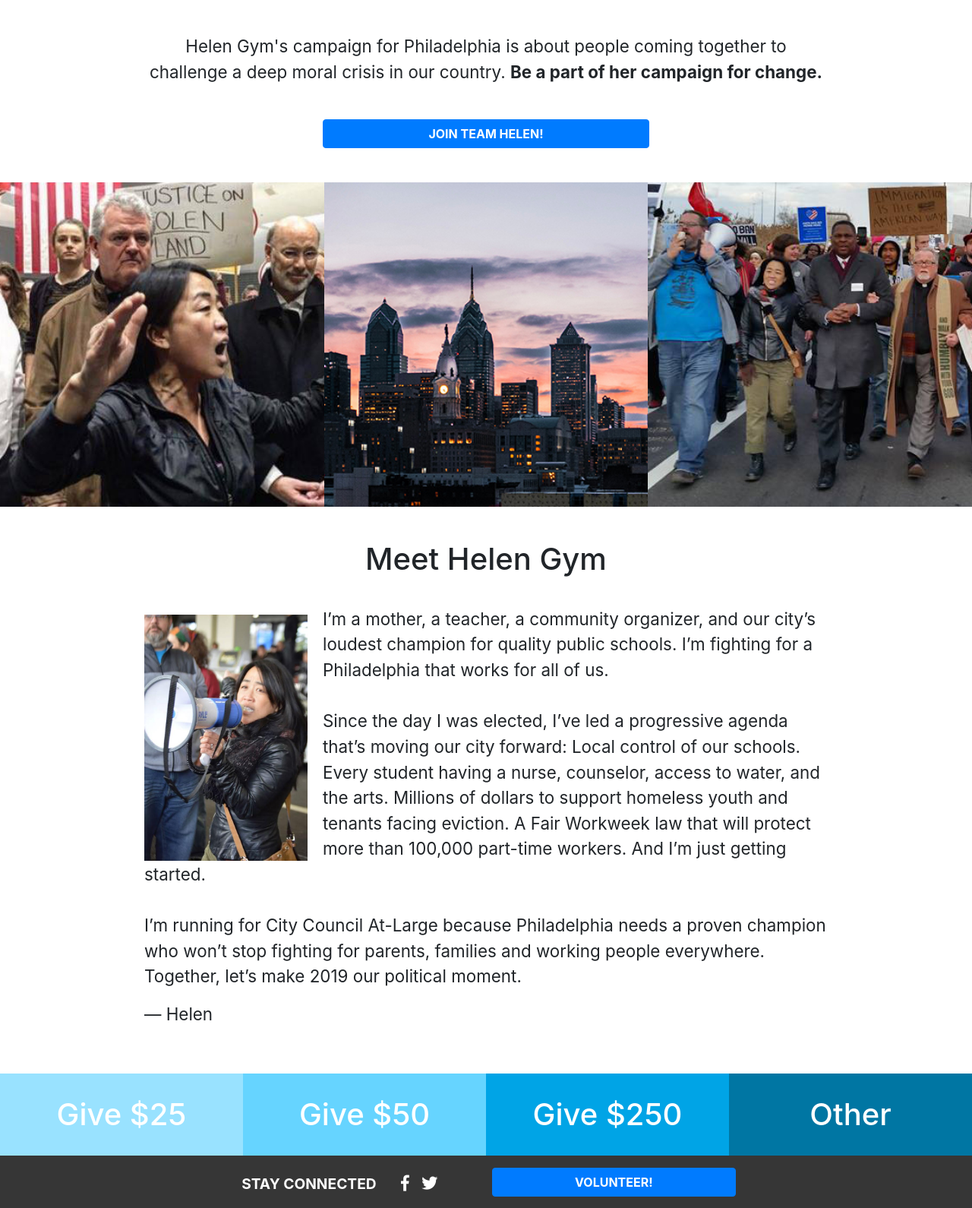
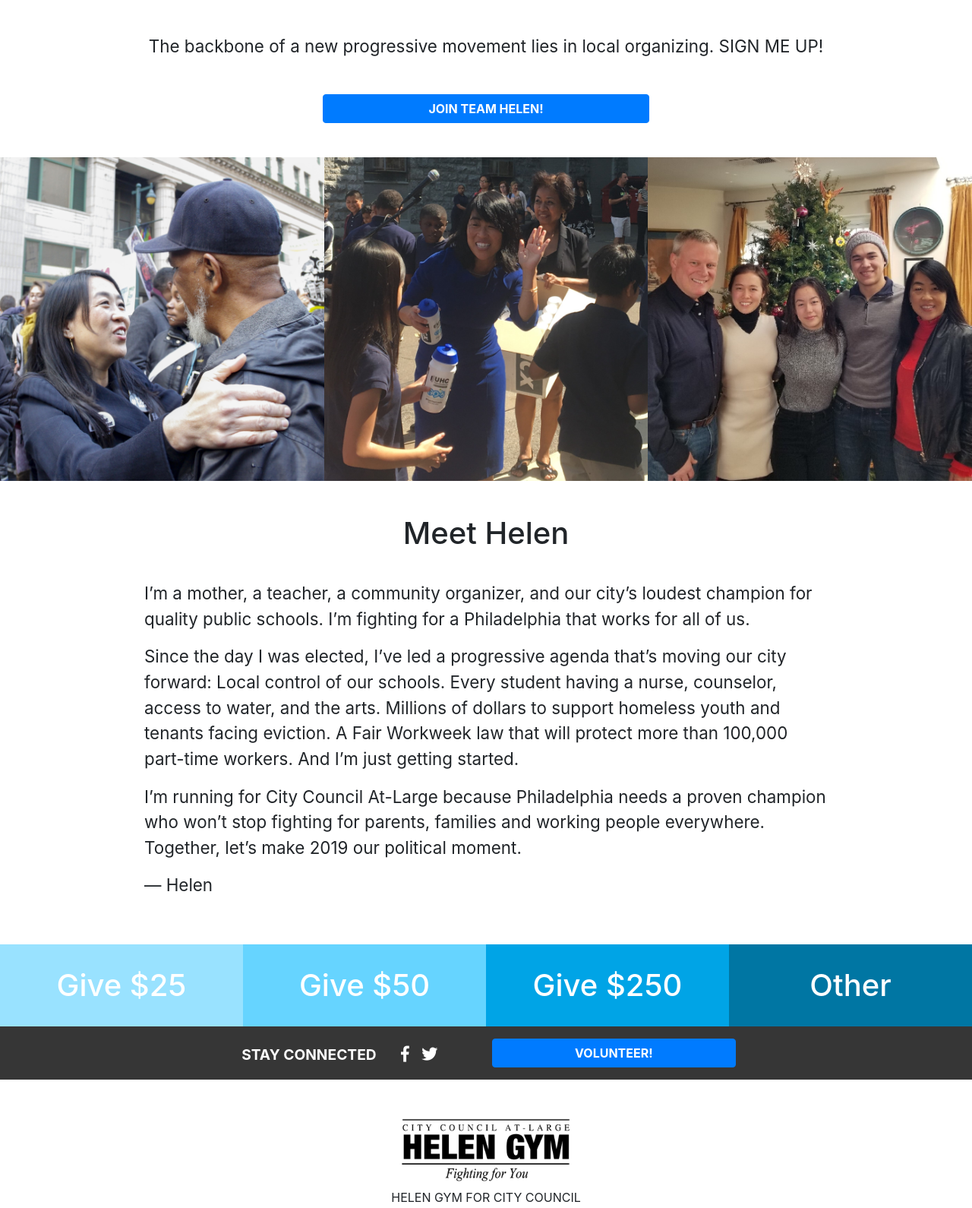
Before and after one commit to irizarryam5/GYM-site, a PHP site: page /index.html in a window 1280 px wide. Shown: the part 601-2191 px from the top of the page at 76% size. Run offline with PHP 8.4, Linux system fonts and the light colour scheme.

Commit message:
Client edits made

```diff
--- a/css/styles.css
+++ b/css/styles.css
@@ -10,9 +10,10 @@
   padding: 8px 100px !important;
 }#splash{
   height: 600px;
-  background-image: url("../img/splash3.jpg");
+  background-image: url("../img/splash4.jpg");
   background-size: cover;
-  background-position: center;
+  background-position-x: left;
+  background-position-y: center;
 }header h1{
   text-shadow: 1px 1px 1px #000;
 }.wrapper form{
@@ -93,7 +94,12 @@
   margin-left: 0px !important;
   margin-right: 16px;
 }#donate{
-  margin-left: auto !important;
+  /*margin-left: auto !important;*/
+  padding: .35rem 1.65rem;
+  font-size: 1rem;
+  transform: scale(1.2);
+}#join{
+  margin-left: 2rem !important;
   padding: .35rem 1.65rem;
   font-size: 1rem;
   transform: scale(1.2);
@@ -116,7 +122,8 @@
   padding:0px 8px !important;
 }.btn-hln{
   width: 100%;
-
+}.nav-btn-wrapper{
+  margin-left: auto;
 }
 
 @media only screen and (max-width: 1199px){
@@ -134,7 +141,16 @@
   }
 }
 
-@media only screen and (max-width: 767px){
+@media only screen and (max-width: 830px){
+  #donate{
+    transform: scale(0.8);
+  }#join{
+    transform: scale(0.8);
+    margin-left: -1rem !important;
+  }
+}
+
+@media only screen and (max-width: 768px){
   .wrapper{
     padding:45px;
   }.links h1{
--- a/index.html
+++ b/index.html
@@ -14,6 +14,7 @@
       <div class="collapse" id="navbarToggleExternalContent">
         <div class="bg-dark p-4">
           <h4 class="text-white"><a class="text-white" href="https://secure.actblue.com/donate/gymforcc?refcode=website">Donate</a></h4>
+          <h4 class="text-white"><a class="text-white" href="https://act.myngp.com/Forms/5093138571356145664">Join Us!</a></h4>
           <h4 class="text-white">Language</h4>
           <span class="text-white">English</span><br>
           <span class="text-muted">Spanish</span><br>
@@ -44,8 +45,11 @@
             </li>
           </ul>
       <h1><img class="top-logo" src="./img/Logo_trans22.png" alt=""></h1>
-      <a id="donate" class="btn btn-danger d-lg-inline-block mb-3 mb-md-0 ml-md-3" href="https://secure.actblue.com/donate/gymforcc?refcode=website"><strong>DONATE</strong></a>
-        <!--
+      <div class="nav-item nav-btn-wrapper">
+        <a id="donate" class="btn btn-danger d-lg-inline-block mb-3 mb-md-0 ml-md-3" href="https://secure.actblue.com/donate/gymforcc?refcode=website"><strong>DONATE</strong></a>
+        <a id="join" class="btn btn-primary d-lg-inline-block mb-3 mb-md-0 ml-md-3" href="https://act.myngp.com/Forms/5093138571356145664"><strong>JOIN US!</strong></a>
+      </div>
+      <!--
         <div class="nav-item">
           <ul class="navbar-nav bd-navbar-nav flex-row">
             <li class="nav-item">
@@ -77,29 +81,31 @@
     </section>
     <section>
       <div class="wrapper">
-        <p>Helen Gym's campaign for Philadelphia is about people coming together to challenge a deep moral crisis in our country. <strong>Be a part of her campaign for change.</strong></p>
+        <p>The backbone of a new progressive movement lies in local organizing. SIGN ME UP!</p>
         <div class="spacer"></div>
         <form>
           <div class="row justify-content-center">
-              <a target="_blank" class="btn btn-primary btn-block" href="https://act.myngp.com/Forms/4949023383280289792"><strong>JOIN TEAM HELEN!</strong></a>
+              <a target="_blank" class="btn btn-primary btn-block" href="https://act.myngp.com/Forms/5093138571356145664"><strong>JOIN TEAM HELEN!</strong></a>
           </div>
         </form>
       </div>
     </section>
     <section>
       <div class="flexer photos">
-        <img src="./img/helen1.jpg" alt="" class="blocks"><img src="./img/philly.jpg" alt="" class="blocks"><img src="./img/march.jpg" alt="" class="blocks">
+        <img src="./img/large-0446.jpg" alt="" class="blocks"><img src="./img/Eblast1.jpg" alt="" class="blocks"><img src="./img/IMG_0233.jpeg" alt="" class="blocks">
       </div>
     </section>
     <section>
       <div class="wrapper">
-        <h1>Meet Helen Gym</h1>
+        <h1>Meet Helen</h1>
         <div class="spacer"></div>
-        <p class="text-left"><img class="helen" src="./img/meethelen.jpg" alt="">
+        <p class="text-left">
           I’m a mother, a teacher, a community organizer, and our city’s loudest champion for quality public schools. I’m fighting for a Philadelphia that works for all of us.
-        <br><br>
+        </p>
+        <p class="text-left">
           Since the day I was elected, I’ve led a progressive agenda that’s moving our city forward: Local control of our schools. Every student having a nurse, counselor, access to water, and the arts. Millions of dollars to support homeless youth and tenants facing eviction. A Fair Workweek law that will protect more than 100,000 part-time workers. And I’m just getting started.
-        <br><br>
+        </p>
+        <p class="text-left">
             I’m running for City Council At-Large because Philadelphia needs a proven champion who won’t stop fighting for parents, families and working people everywhere. Together, let’s make 2019 our political moment.
         </p>
         <p class="text-left">
```
Also changed, not shown: img/Eblast1.jpg (added), img/IMG_0233.jpeg (added), img/large-0446.jpg (added), 1 other file.
